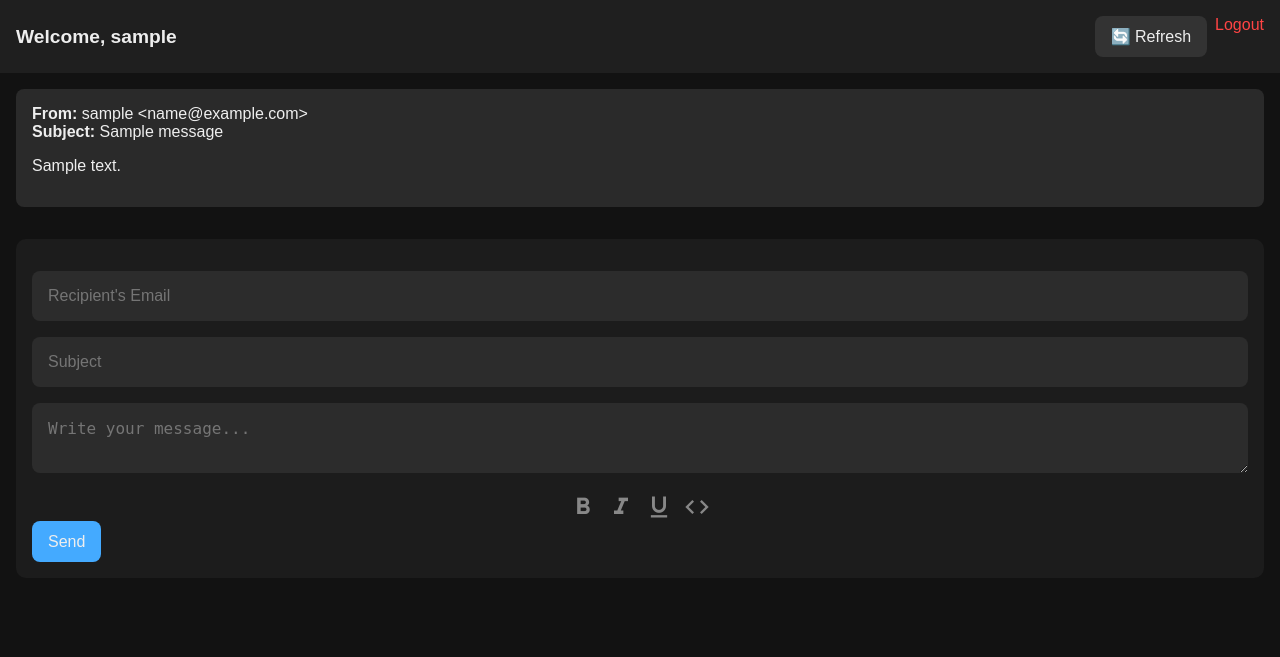
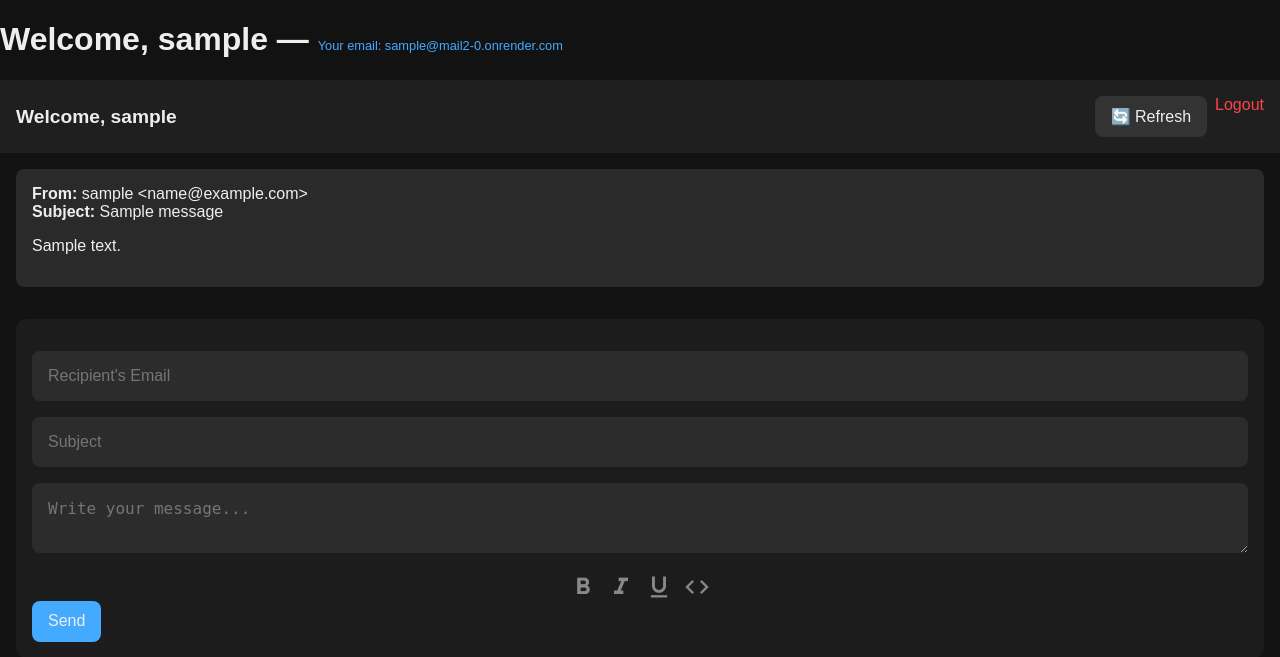
Before and after one commit to Simonko-912/mail2.0, a FastAPI app: page /inbox in a window 1280 px wide. Shown: the top 657 px of the page. Run offline with FastAPI, Linux system fonts and the light colour scheme; the visitor is signed in with stand-in values (Sample User, id 1); tables that the repository leaves empty hold one stand-in row (values such as "Sample post").

Commit message:
Update inbox.html

```diff
--- a/templates/inbox.html
+++ b/templates/inbox.html
@@ -3,7 +3,7 @@
 <head>
   <meta charset="UTF-8" />
   <meta name="viewport" content="width=device-width, initial-scale=1.0">
-  <title>Inbox - {{ username }}</title>
+  <h1>Welcome, {{ username }} — <small style="font-weight:normal; font-size:0.8rem; color:#4af;">Your email: {{ email_address }}</small></h1>
   <link href="https://fonts.googleapis.com/icon?family=Material+Icons" rel="stylesheet">
   <script src="https://cdn.jsdelivr.net/npm/marked/marked.min.js"></script>
   <style>
```
